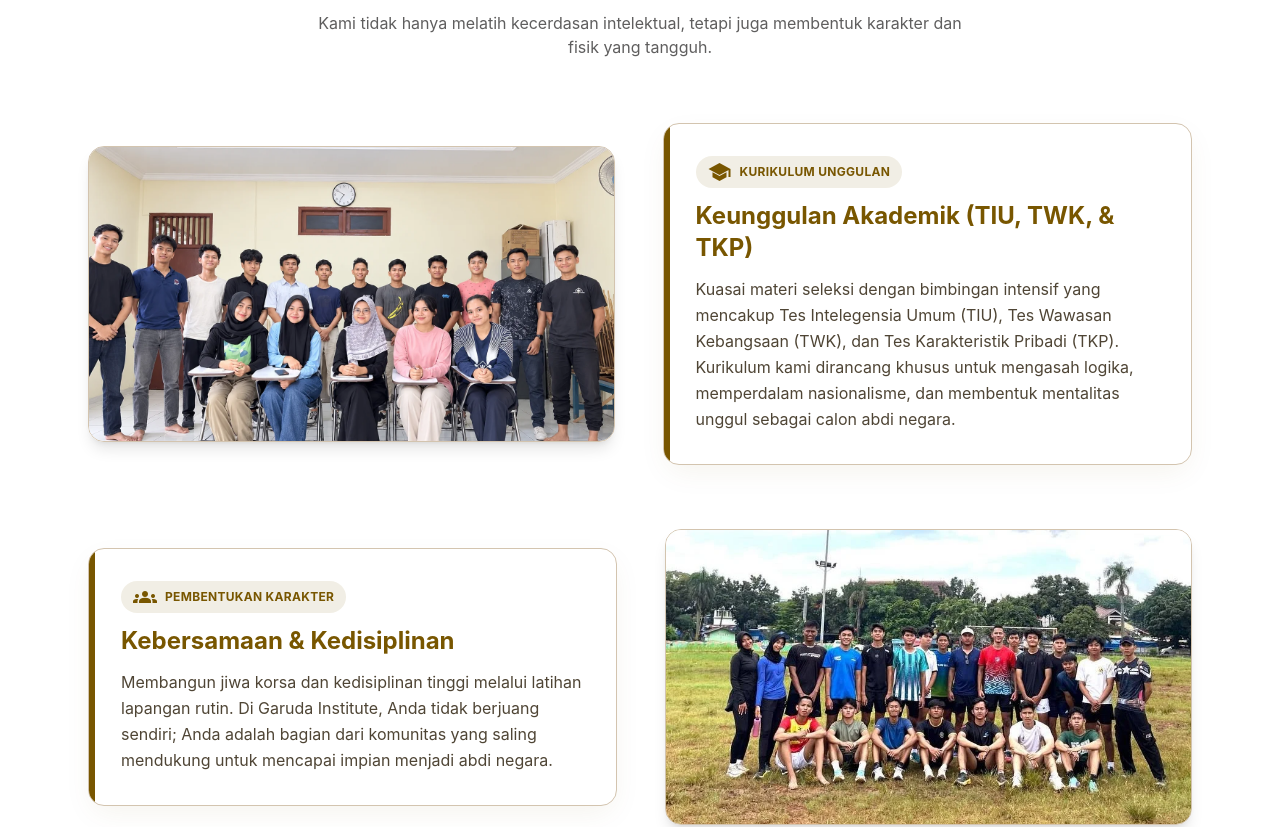
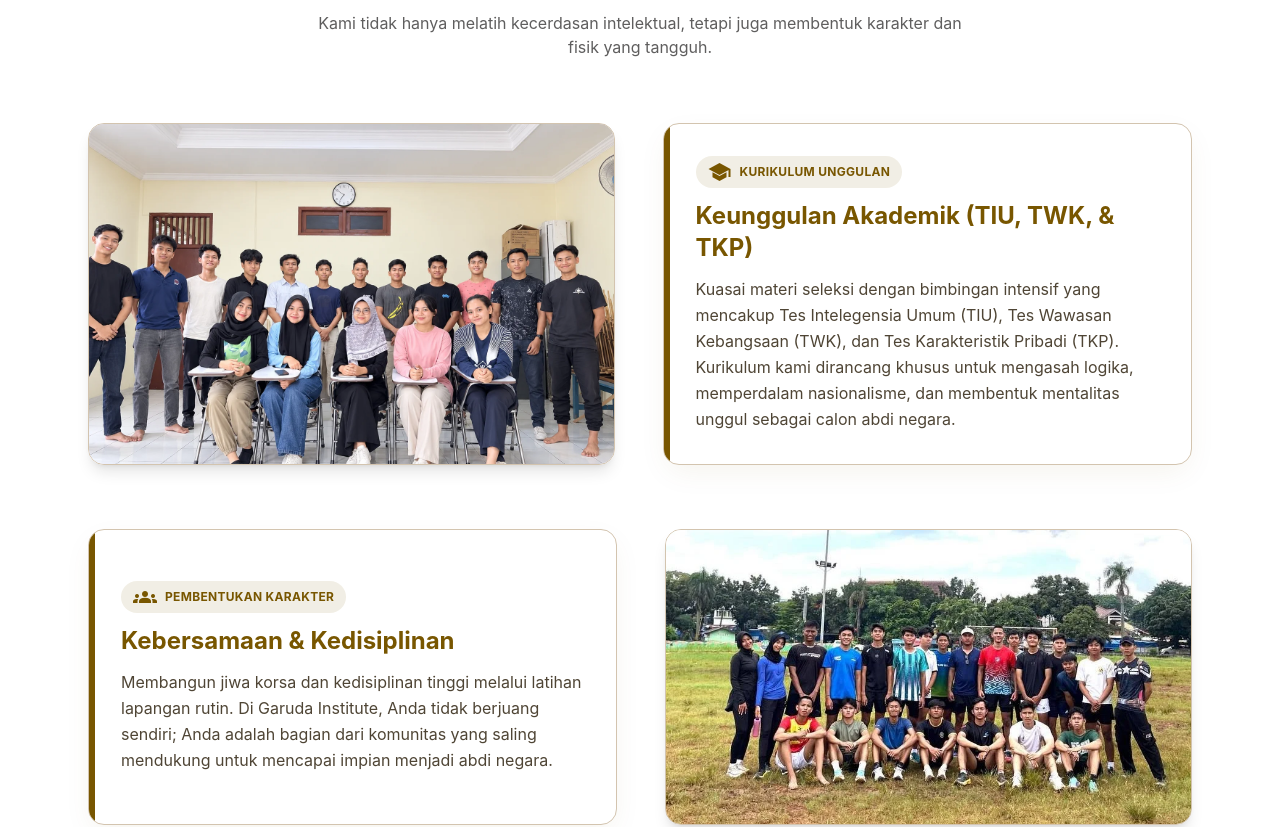
Before and after one commit to Yogasaputrabs/garuda-institute, a React (Vite) app: page / in a window 1280 px wide. Shown: the part 4300-5127 px from the top of the page. Built offline with nearby package versions, Linux system fonts and the light colour scheme; a web font is replaced by a local one.

Commit message:
Balance training section image and text layout

```diff
--- a/src/sections/Training.jsx
+++ b/src/sections/Training.jsx
@@ -47,7 +47,7 @@ export default function Training() {
           {trainingItems.map((item, index) => (
             <div
               key={item.id}
-              className={`flex flex-col md:flex-row items-center gap-8 md:gap-12 group ${item.reverse ? '' : ''}`}
+              className={`flex flex-col md:flex-row items-stretch gap-8 md:gap-12 group ${item.reverse ? '' : ''}`}
             >
               <div className={`w-full md:w-1/2 ${item.reverse ? 'order-2' : 'order-1'} overflow-hidden rounded-2xl border border-outline-variant transition-all shadow-lg aspect-[4/3] lg:aspect-video`}>
                 <img
```
